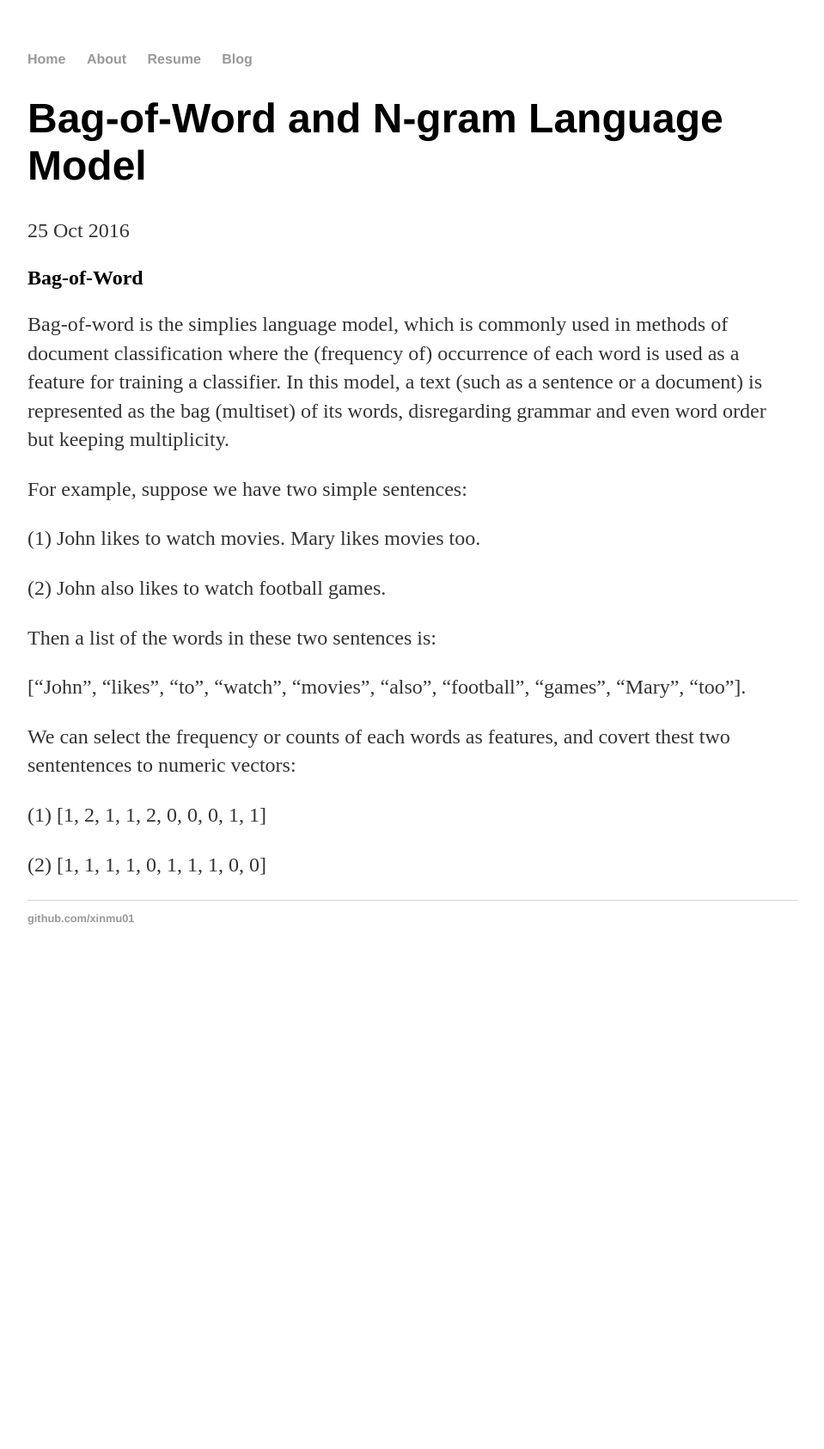
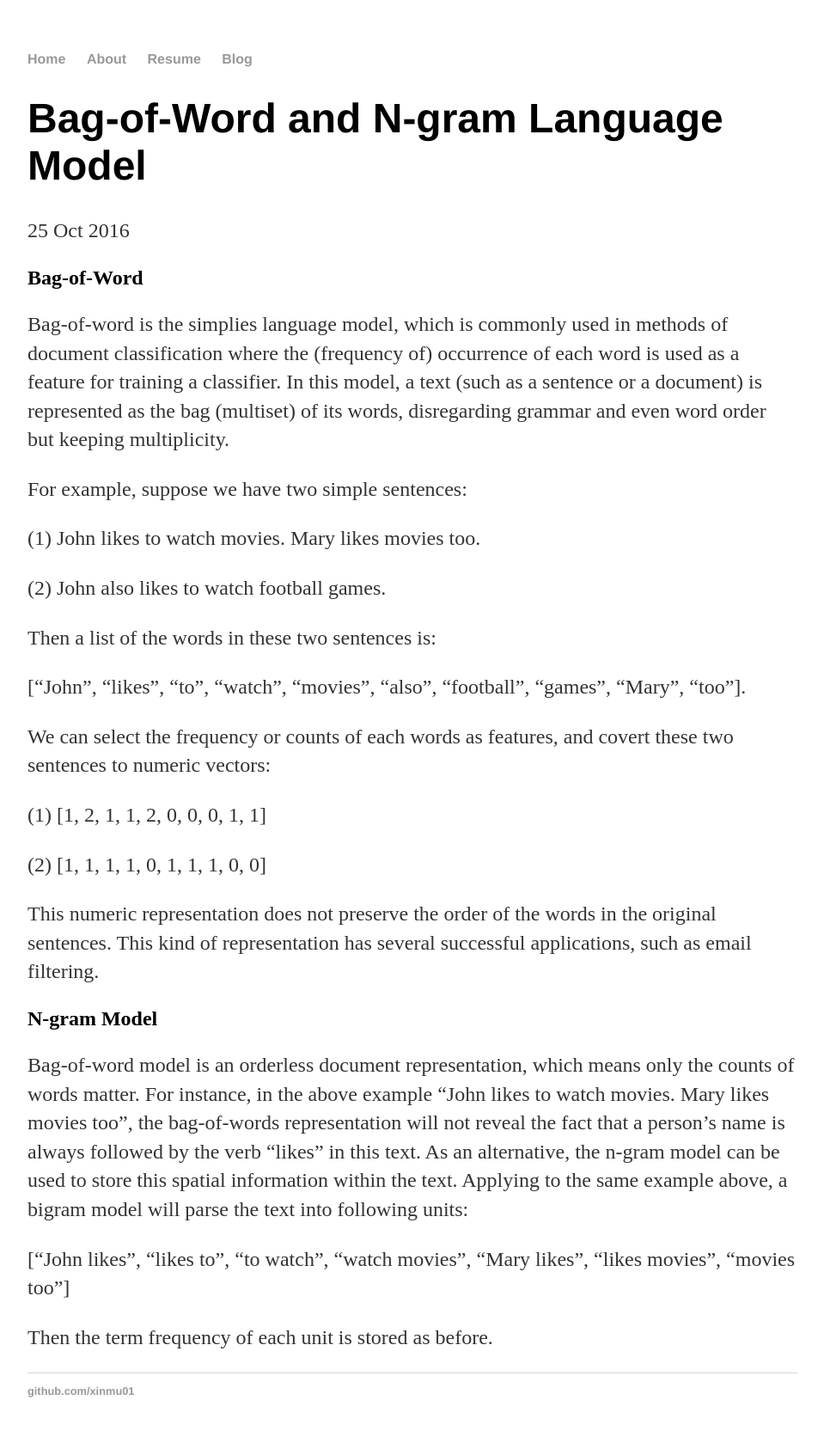
Before and after one commit to xinmu01/xinmu01.github.io, a Jekyll site: the page built from _posts/2016-10-25-Bag-of-Word and N-gram Language Model.md, in a window 1280 px wide. Shown: the whole page at 86% size, without its empty margins (160-1119 px from the left). Built offline with Jekyll 4.4.1, drawn with Linux system fonts in a browser that asks for light colours; before the commit the page ends 1136 px from its top, so only the background shows below that.

Commit message:
Update 2016-10-25-Bag-of-Word and N-gram Language Model.md

```diff
--- a/_posts/2016-10-25-Bag-of-Word and N-gram Language Model.md
+++ b/_posts/2016-10-25-Bag-of-Word and N-gram Language Model.md
@@ -16,8 +16,17 @@ Then a list of the words in these two sentences is:
 
 ["John", "likes", "to", "watch", "movies", "also", "football", "games", "Mary", "too"].
 
-We can select the frequency or counts of each words as features, and covert thest two sententences to numeric vectors:
+We can select the frequency or counts of each words as features, and covert these two sentences to numeric vectors:
 
 (1) [1, 2, 1, 1, 2, 0, 0, 0, 1, 1]
 
 (2) [1, 1, 1, 1, 0, 1, 1, 1, 0, 0]
+
+This numeric representation does not preserve the order of the words in the original sentences. This kind of representation has several successful applications, such as email filtering.
+
+## N-gram Model
+Bag-of-word model is an orderless document representation, which means only the counts of words matter. For instance, in the above example "John likes to watch movies. Mary likes movies too", the bag-of-words representation will not reveal the fact that a person's name is always followed by the verb "likes" in this text. As an alternative, the n-gram model can be used to store this spatial information within the text. Applying to the same example above, a bigram model will parse the text into following units:
+
+["John likes", "likes to", "to watch", "watch movies", "Mary likes", "likes movies", "movies too"]
+
+Then the term frequency of each unit is stored as before.
```
